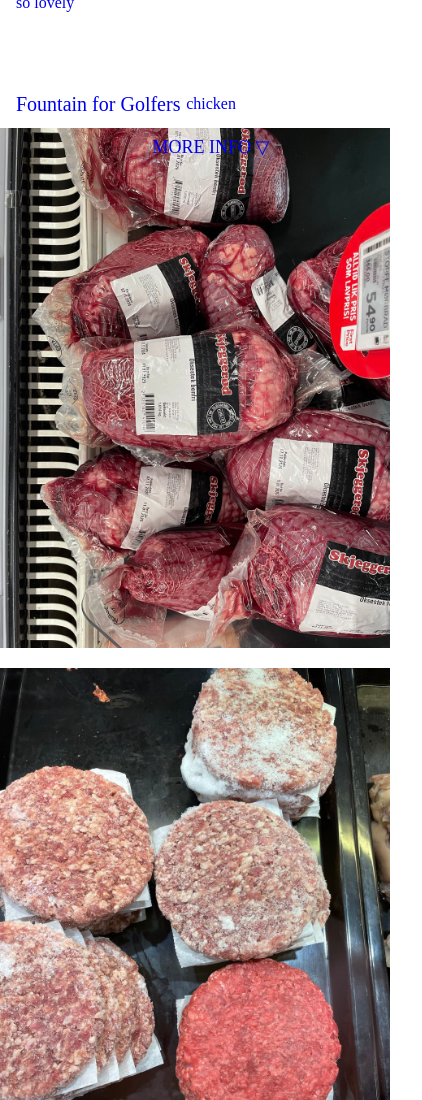
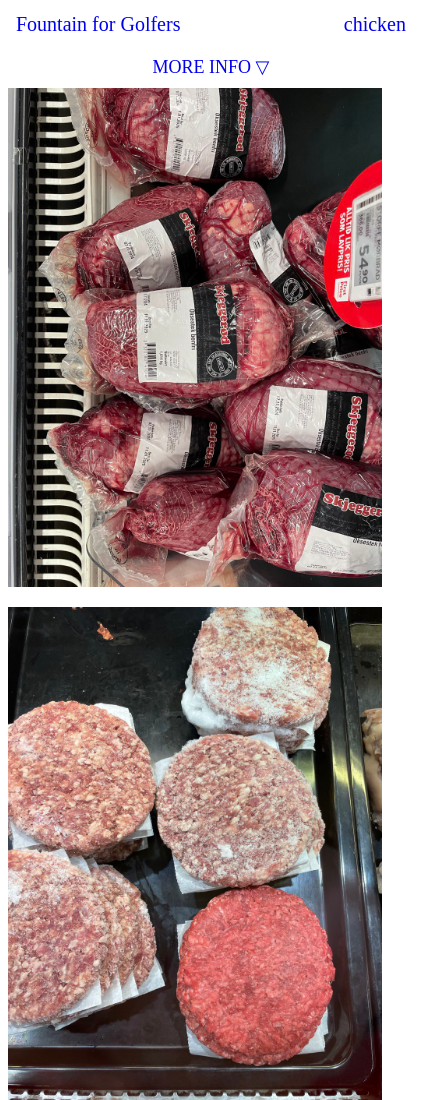
Before and after one commit to mariekeleene/2nd-QKP, a plain HTML site: page Fountain.html in a window 390 px wide. Shown: the top 1100 px of the page, 422 px wide, since content can reach past the window. Drawn offline with Linux system fonts and the light colour scheme.

Commit message:
ok lets go 6

```diff
--- a/slideshow.css
+++ b/slideshow.css
@@ -1,50 +1,35 @@
-body {
-    margin: 0;
-    font-family: "Times New Roman", Times, serif;
-    background: white;
-    color: #0000EE;
-    padding-top: 48px;
-}
-
-/* TOP BAR */
 .top-bar {
-    position: relative; /* changed from fixed inside body context */
+    position: fixed;
     top: 0;
     left: 0;
     width: 100%;
     height: 48px;
-
     background: white;
     color: #0000EE;
-
     display: flex;
     align-items: center;
-    justify-content: center;
+    justify-content: center; /* centers MORE INFO */
     padding: 0 16px;
-
     z-index: 10000;
+    font-family: "Times New Roman", serif;
 }
 
-/* PRODUCT TITLE */
+/* Title left */
 .product-title {
     position: absolute;
     left: 16px;
     font-size: 20px;
 }
 
-/* CLOSE BUTTON */
-.close-btn {
+/* Word on top right */
+.top-right-word {
     position: absolute;
-    right: 16px; /* safe distance from right edge */
-    top: 50%;    /* vertically center in top-bar */
-    transform: translateY(-50%); /* perfect vertical centering */
-    font-size: 28px;
-    text-decoration: none;
+    right: 16px;
+    font-size: 20px;
     color: #0000EE;
-    z-index: 20000;
 }
 
-/* DETAILS BUTTON */
+/* Centered MORE INFO */
 .details {
     position: absolute;
     left: 50%;
@@ -53,7 +38,7 @@ body {
     cursor: pointer;
 }
 
-/* DETAILS DRAWER */
+/* Details drawer */
 .details-text {
     position: fixed;
     top: 48px;
@@ -61,9 +46,8 @@ body {
     width: 100%;
     background: white;
     color: #0000EE;
-    padding: 20px 0 20px 0; /* 20px padding onderaan */
+    padding: 20px 0;
     overflow-y: auto;
-
     transform: translateY(-100%);
     transition: transform 0.4s ease;
     z-index: 9999;
@@ -79,52 +63,21 @@ body {
     padding: 0 30px;
 }
 
-.details-left {
-    flex: 1;
-}
+.details-left { flex: 1; }
+.details-right { flex: 2; }
 
-.details-right {
-    flex: 2;
-}
-
-/* FEED */
+/* Feed */
 .feed-wrapper {
     display: flex;
     justify-content: center;
 }
+.feed { width: 100%; max-width: 430px; }
+.feed img { width: 100%; display: block; margin-bottom: 20px; }
 
-.feed {
-    width: 100%;
-    max-width: 430px;
+/* Mobile */
+@media (max-width: 600px) {
+    body { padding-top: 80px; }
+    .details-content { flex-direction: column; padding: 0 16px; }
+    .details-left, .details-right { flex: unset; }
+    .details { top: 56px; }
 }
-
-/* IMAGES */
-.feed img {
-    width: 100%;
-    display: block;
-    margin-bottom: 20px;
-}
-
-/* RESPONSIVE - MOBILE */
-@media (max-width: 600px) {
-
-    body {
-        padding-top: 80px;
-    }
-
-    .details {
-        position: absolute;
-        top: 56px;
-        left: 50%;
-        transform: translateX(-50%);
-    }
-
-    .details-content {
-        flex-direction: column;
-        padding: 0 16px;
-    }
-
-    .details-left, .details-right {
-        flex: unset;
-    }
-}
```
